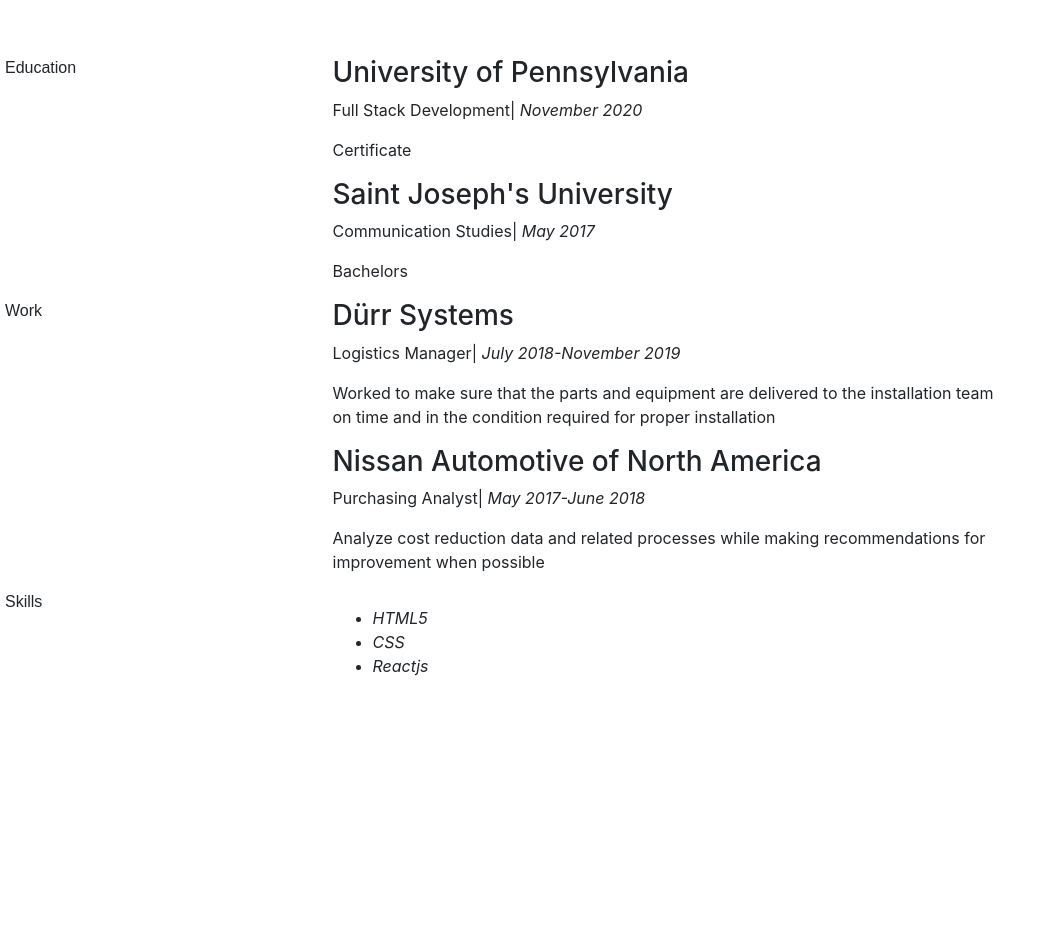
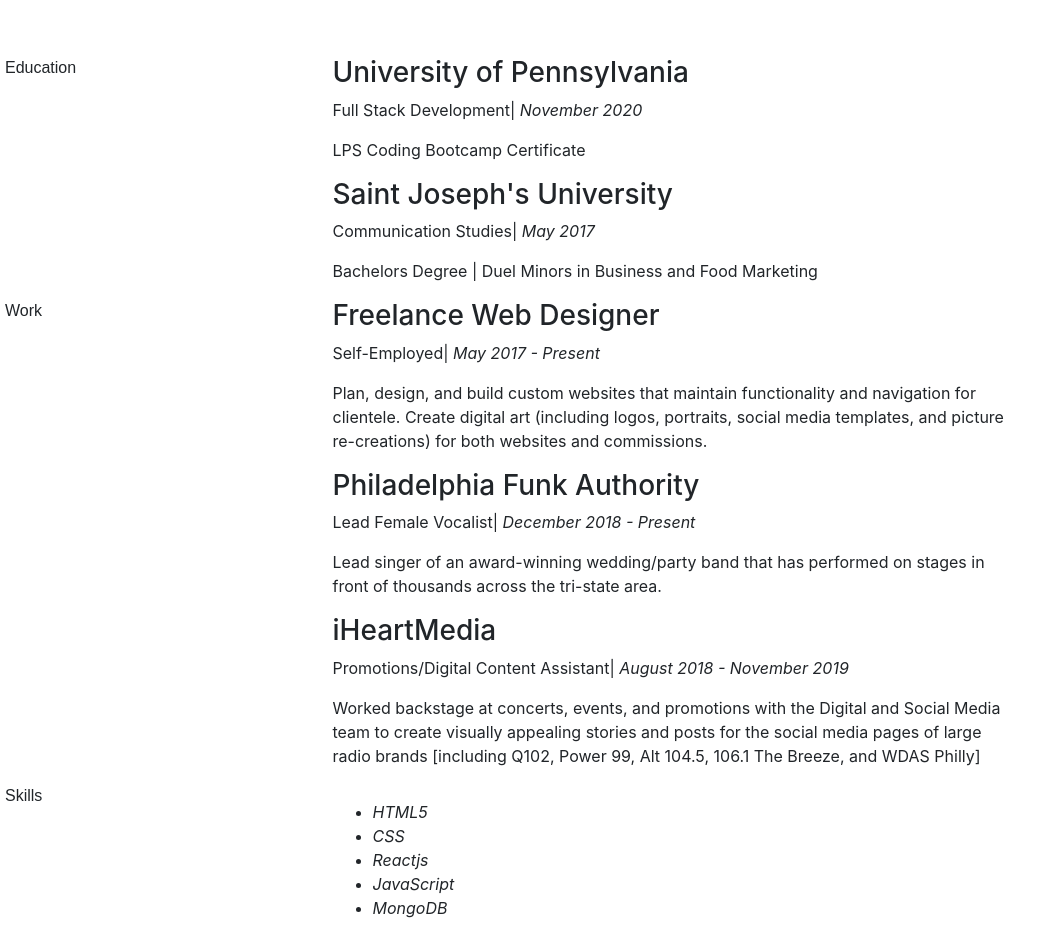
Before and after one commit to rachelkline/Portfolio, a React (Create React App) app: page / in a window 1280 px wide. Shown: the part 1140-2076 px from the top of the page, without its empty margins (0-1061 px from the left). Before the commit the page ends 1834 px from the top, so only its background shows below. Built offline with nearby package versions, Linux system fonts and the light colour scheme; the HTML template or start-up script is replaced by a standard one.

Commit message:
Updated data

```diff
--- a/src/resumeData.js
+++ b/src/resumeData.js
@@ -11,30 +11,37 @@
         "specialization": "Full Stack Development",
         "MonthOfPassing": "November",
         "YearOfPassing": "2020",
-        "Achievements": "Certificate"
+        "Achievements": "LPS Coding Bootcamp Certificate"
       },
       {
         "UniversityName": "Saint Joseph's University",
         "specialization": "Communication Studies",
         "MonthOfPassing": "May",
         "YearOfPassing": "2017",
-        "Achievements": "Bachelors"
+        "Achievements": "Bachelors Degree | Duel Minors in Business and Food Marketing"
       }
     ],
     "work": [
       {
-        "CompanyName": "Dürr Systems",
-        "specialization": "Logistics Manager",
-        "MonthOfLeaving": "July",
-        "YearOfLeaving": "2018-November 2019",
-        "Achievements": "Worked to make sure that the parts and equipment are delivered to the installation team on time and in the condition required for proper installation"
+        "CompanyName": "Freelance Web Designer",
+        "specialization": "Self-Employed",
+        "MonthOfLeaving": "May 2017 - ",
+        "YearOfLeaving": "Present",
+        "Achievements": "Plan, design, and build custom websites that maintain functionality and navigation for clientele. Create digital art (including logos, portraits, social media templates, and picture re-creations) for both websites and commissions."
       },
       {
-        "CompanyName": "Nissan Automotive of North America",
-        "specialization": "Purchasing Analyst",
-        "MonthOfLeaving": "May",
-        "YearOfLeaving": "2017-June 2018",
-        "Achievements": "Analyze cost reduction data and related processes while making recommendations for improvement when possible"
+        "CompanyName": "Philadelphia Funk Authority",
+        "specialization": "Lead Female Vocalist",
+        "MonthOfLeaving": "December 2018 - ",
+        "YearOfLeaving": "Present",
+        "Achievements": "Lead singer of an award-winning wedding/party band that has performed on stages in front of thousands across the tri-state area."
+      },
+      {
+        "CompanyName": "iHeartMedia",
+        "specialization": "Promotions/Digital Content Assistant",
+        "MonthOfLeaving": "August 2018 - ",
+        "YearOfLeaving": "November 2019",
+        "Achievements": "Worked backstage at concerts, events, and promotions with the Digital and Social Media team to create visually appealing stories and posts for the social media pages of large radio brands [including Q102, Power 99, Alt 104.5, 106.1 The Breeze, and WDAS Philly]"
       }
     ],
     "skillsDescription": "",
@@ -47,6 +54,12 @@
       },
       {
         "skillname": "Reactjs"
+      },
+      {
+        "skillname": "JavaScript"
+      },
+      {
+        "skillname": "MongoDB"
       }
     ],
 }
```
